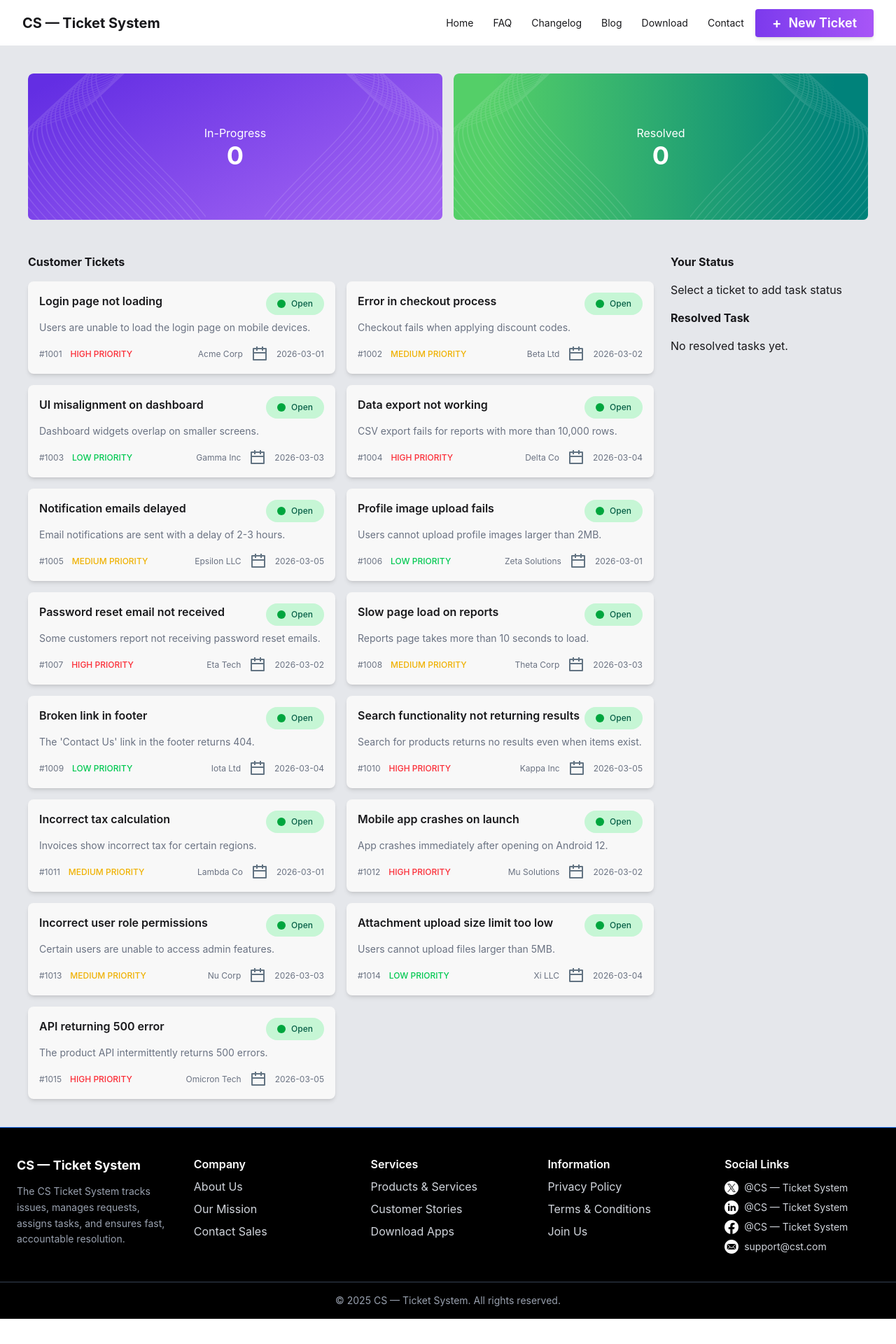
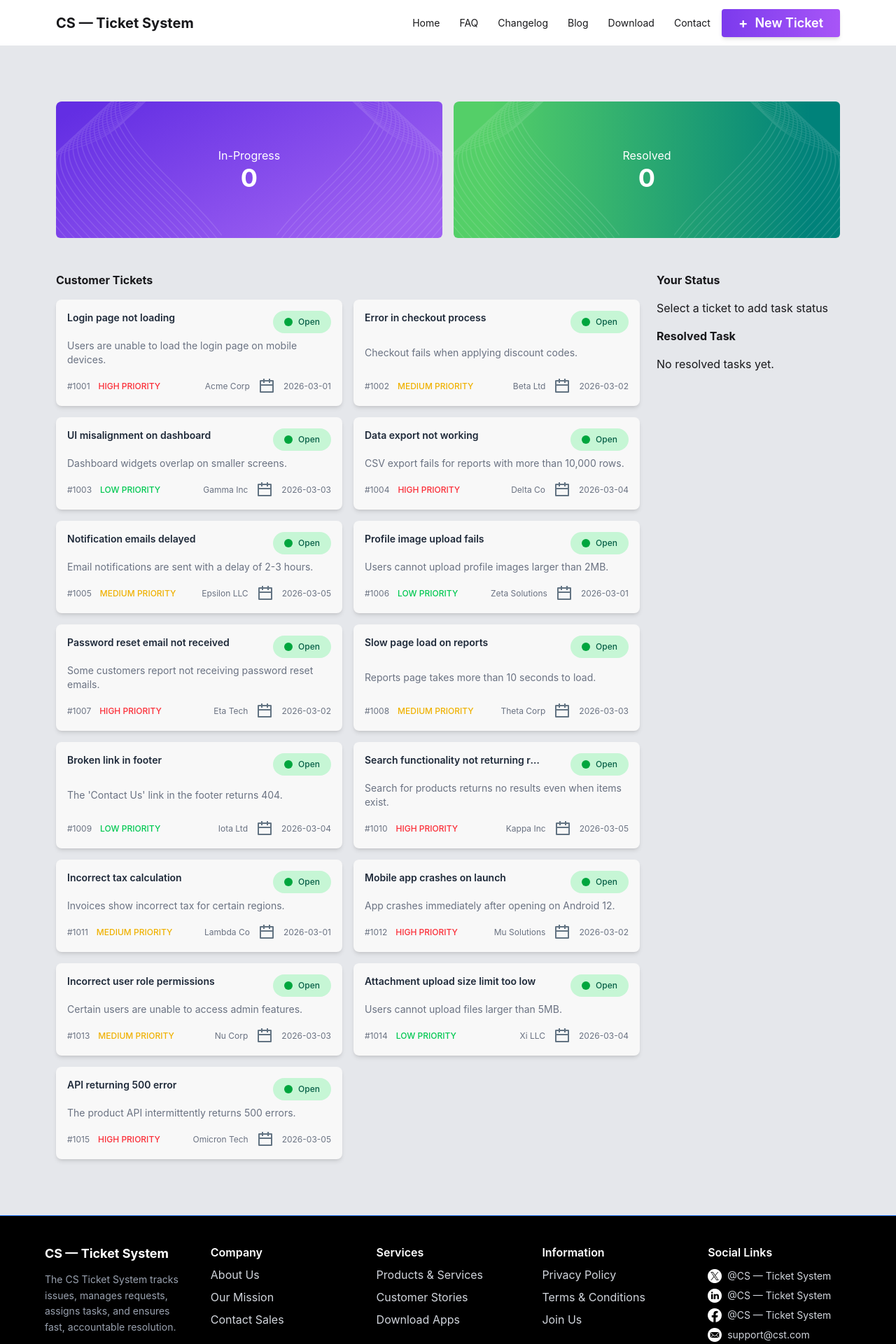
Before and after one commit to kamrul-huda/mission-restart-a2, a React (Vite) app: page / in a window 1280 px wide. Shown: the top 1920 px of the page at 70% size. Before the commit the page ends 1884 px from the top, so only its background shows below. Built offline with nearby package versions, Linux system fonts and the light colour scheme.

Commit message:
modify navbar

```diff
--- a/src/App.jsx
+++ b/src/App.jsx
@@ -39,17 +39,16 @@ function App() {
 
   return (
     <div>
-      <div className="max-w-7xl mx-auto">
+      <div className="max-w-[1200px] mx-auto">
         <Navbar></Navbar>
       </div>
-
-      <div className="bg-gray-200 max-w-7xl mx-auto px-4 md:px-10 py-10 space-y-12">
+      <div className="bg-gray-200 mx-auto px-4 md:px-10 py-10 space-y-12">
+        <div className="bg-gray-200 max-w-[1200px] mx-auto px-4 md:px-10 py-10 space-y-12">
           <Banner
             inProgressTickets={inProgressTickets}
             completedTasks={completedTasks}
           ></Banner>
-        {/* <div className="grid grid-cols-12 gap-4">
-          <div className="col-span-9"> */}
+
           <div className="grid grid-cols-1 lg:grid-cols-12 gap-6">
             <div className="lg:col-span-9">
               <p className="font-bold mb-4">Customer Tickets</p>
@@ -80,6 +79,7 @@ function App() {
             </div>
           </div>
         </div>
+      </div>
 
       <Footer></Footer>
       <ToastContainer />
--- a/src/components/Footer/Footer.jsx
+++ b/src/components/Footer/Footer.jsx
@@ -7,7 +7,7 @@ import globe_icon from "../../assets/fi_globe.png";
 const Footer = () => {
   return (
     <div className="bg-black text-gray-300 border-t border-blue-500">
-      <div className="max-w-7xl mx-auto grid grid-cols-1 sm:grid-cols-2 md:grid-cols-3 lg:grid-cols-5 gap-8 px-6 py-10">
+      <div className="max-w-[1200px] mx-auto grid grid-cols-1 sm:grid-cols-2 md:grid-cols-3 lg:grid-cols-5 gap-8 px-6 py-10">
         {/* Brand */}
         <div className="space-y-3">
           <h1 className="text-white font-bold text-lg">CS — Ticket System</h1>
--- a/src/components/Navbar/Navbar.jsx
+++ b/src/components/Navbar/Navbar.jsx
@@ -2,7 +2,7 @@ import React from "react";
 
 const Navbar = () => {
   return (
-    <div className="navbar bg-base-100 px-4 md:px-8">
+    <div className="navbar bg-base-100 px-4 md:px-10">
       {/* Left Section */}
       <div className="navbar-start">
         {/* Mobile Menu */}
--- a/src/components/ResolvedTasks/ResolvedTasks.jsx
+++ b/src/components/ResolvedTasks/ResolvedTasks.jsx
@@ -10,7 +10,7 @@ const ResolvedTasks = ({ completedTasks }) => {
               className="card  bg-base-100 shadow-xl border border-gray-100"
             >
               <div className="bg-[#E0E7FF] p-4">
-                <h2 className="text-[#001F3F] font-bold text-md">
+                <h2 className="text-[#001F3F] font-semibold text-sm">
                   {ticket.title}
                 </h2>
               </div>
--- a/src/components/Ticket/Ticket.jsx
+++ b/src/components/Ticket/Ticket.jsx
@@ -15,7 +15,9 @@ const Ticket = ({ ticket, handleInProgress }) => {
       className="bg-base-200 rounded-lg p-4 shadow-md w-full flex flex-col justify-between"
     >
       <div className="flex justify-between items-start mb-2">
-        <h2 className="font-semibold text-md">{ticket.title}</h2>
+        <h2 className="font-semibold text-sm text-gray-800 truncate max-w-[250px]">
+          {ticket.title}
+        </h2>
 
         <div
           className={`badge badge-lg py-4 px-4  border-none rounded-full flex items-center gap-2
```
Lines whose indentation alone changed are shown as unchanged.
